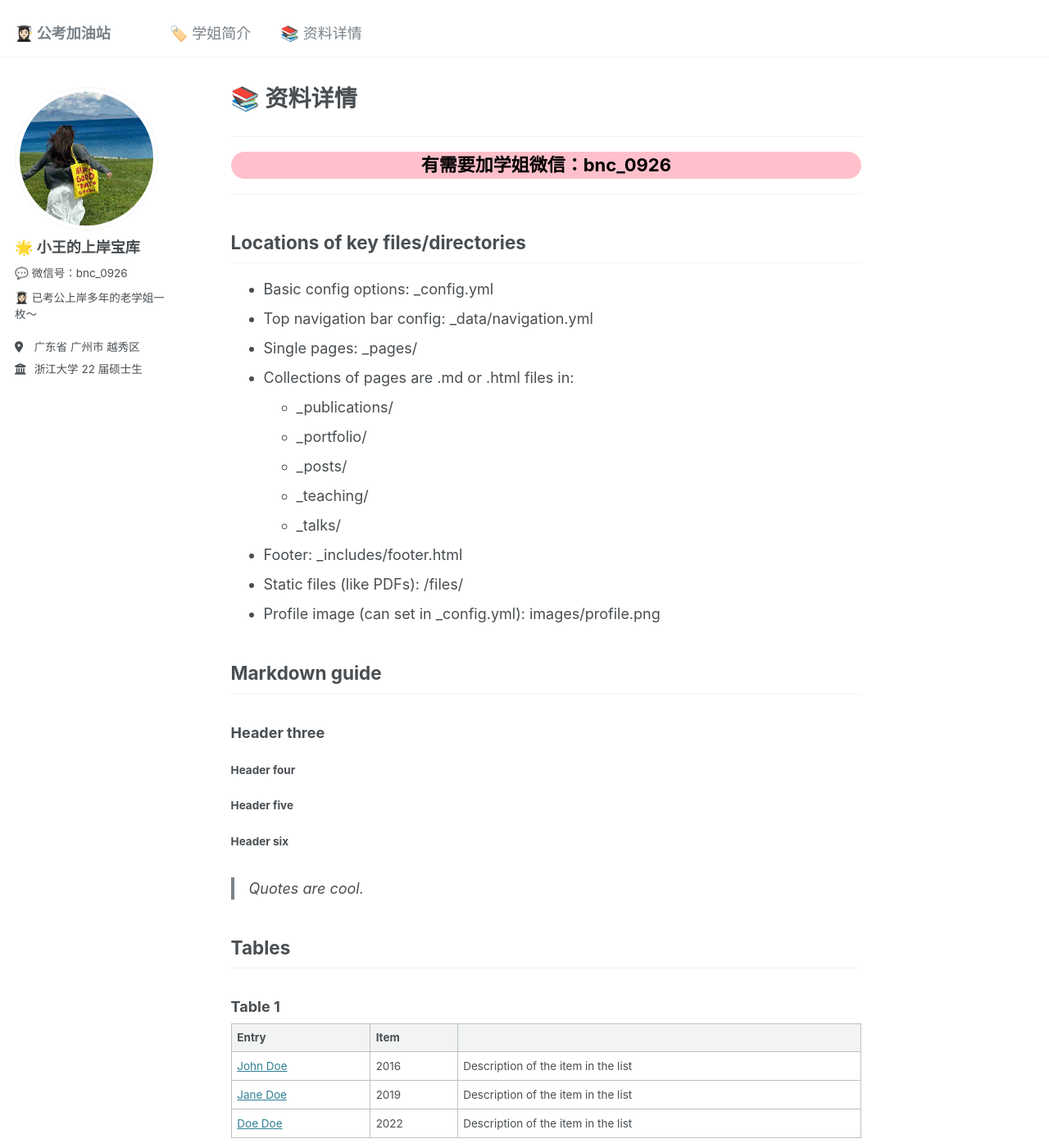
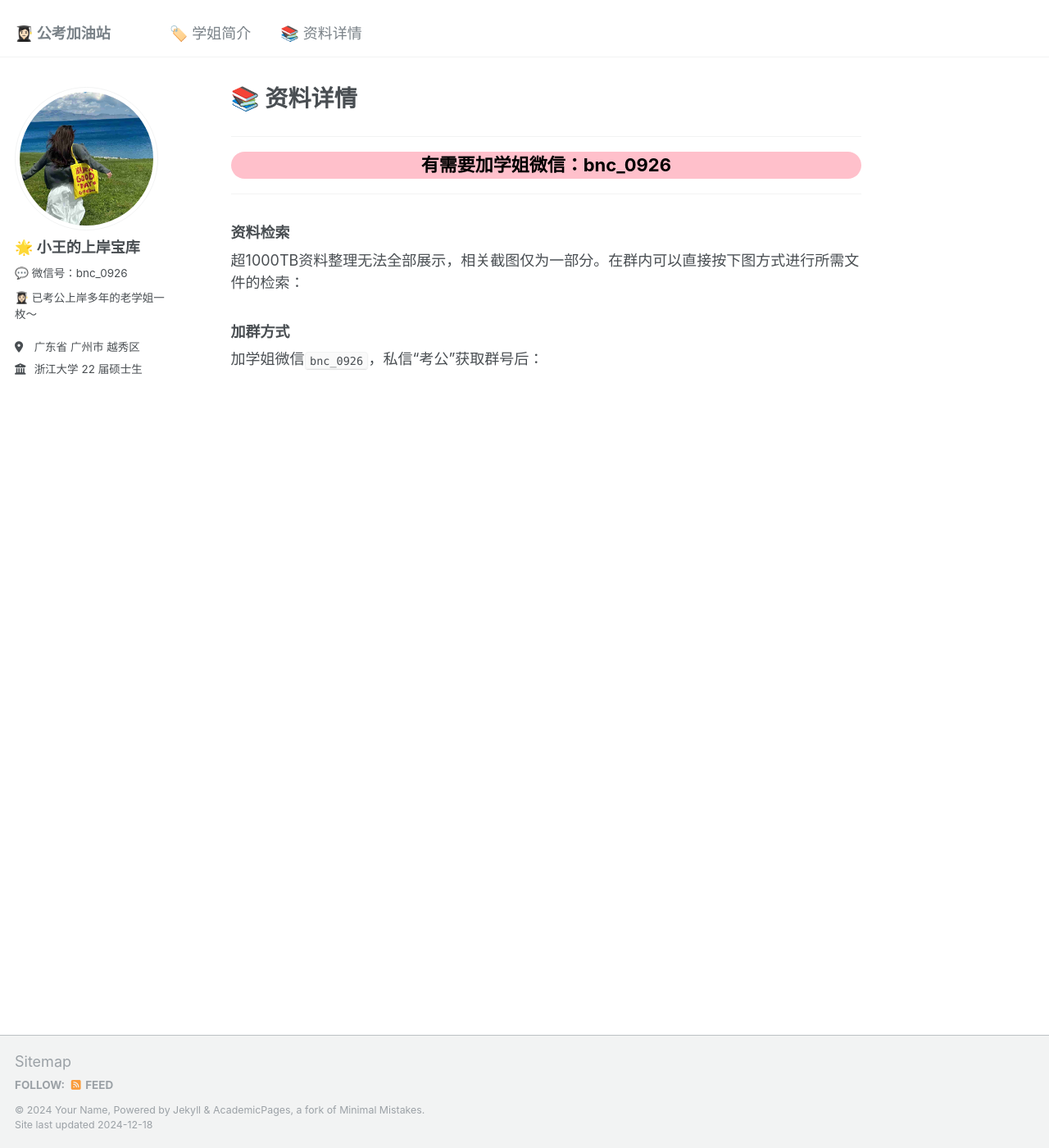
Before and after one commit to KnowledgeStoreVIP/GkStoreVIP.github.io, a Jekyll site: the page built from _pages/markdown.md, in a window 1280 px wide and 1400 px high. Shown: the whole window at 82% size. Built offline with Jekyll 4.4.1, drawn with Linux system fonts in a browser that asks for light colours; comment, search, counter and statistics services are not loaded; some of the changed text lies outside the part shown.

Commit message:
Update markdown.md

```diff
--- a/_pages/markdown.md
+++ b/_pages/markdown.md
@@ -15,111 +15,10 @@ redirect_from:
 
 ------
 
-## Locations of key files/directories
+### 资料检索
 
-* Basic config options: _config.yml
-* Top navigation bar config: _data/navigation.yml
-* Single pages: _pages/
-* Collections of pages are .md or .html files in:
-  * _publications/
-  * _portfolio/
-  * _posts/
-  * _teaching/
-  * _talks/
-* Footer: _includes/footer.html
-* Static files (like PDFs): /files/
-* Profile image (can set in _config.yml): images/profile.png
+超1000TB资料整理无法全部展示，相关截图仅为一部分。在群内可以直接按下图方式进行所需文件的检索：
 
-## Markdown guide
+### 加群方式
 
-### Header three
-
-#### Header four
-
-##### Header five
-
-###### Header six
-
-> Quotes are cool.
-
-## Tables
-
-### Table 1
-
-| Entry            | Item   |                                                              |
-| --------         | ------ | ------------------------------------------------------------ |
-| [John Doe](#)    | 2016   | Description of the item in the list                          |
-| [Jane Doe](#)    | 2019   | Description of the item in the list                          |
-| [Doe Doe](#)     | 2022   | Description of the item in the list                          |
-
-### Table 2
-
-| Header1 | Header2 | Header3 |
-|:--------|:-------:|--------:|
-| cell1   | cell2   | cell3   |
-| cell4   | ce
-ll5   | cell6   |
-|-----------------------------|
-| cell1   | cell2   | cell3   |
-| cell4   | cell5   | cell6   |
-|=============================|
-| Foot1   | Foot2   | Foot3   |
-
-
-## Unordered Lists (Nested)
-
-  * List item one
-      * List item one
-          * List item one
-          * List item two
-          * List item three
-          * List item four
-      * List item two
-      * List item three
-      * List item four
-  * List item two
-  * List item three
-  * List item four
-
-## Ordered List (Nested)
-
-  1. List item one
-      1. List item one
-          1. List item one
-          2. List item two
-          3. List item three
-          4. List item four
-      2. List item two
-      3. List item three
-      4. List item four
-  2. List item two
-  3. List item three
-  4. List item four
-
-## HTML Tags
-
-This is an example of a [link](http://github.com "Github").
-
-### Details Tag (collapsible sections)
-
-The HTML `<details>` tag works well with Markdown and allows you to include collapsible sections, see [W3Schools](https://www.w3schools.com/tags/tag_details.asp) for more information on how to use the tag.
-
-<details>
-  <summary>Collapsed by default</summary>
-  This section was collapsed by default!
-</details>
-
-_test_
-
-<ins>insertedtest</ins>
-
-`test`
-
-<strike>test</strike>.
-
-**test**.
-
-***
-**Footnotes**
-
-The footnotes in the page will be returned following this line, return to the section on <a href="#footnotes">Markdown Footnotes</a>.
+加学姐微信`bnc_0926`，私信“考公”获取群号后：
```
